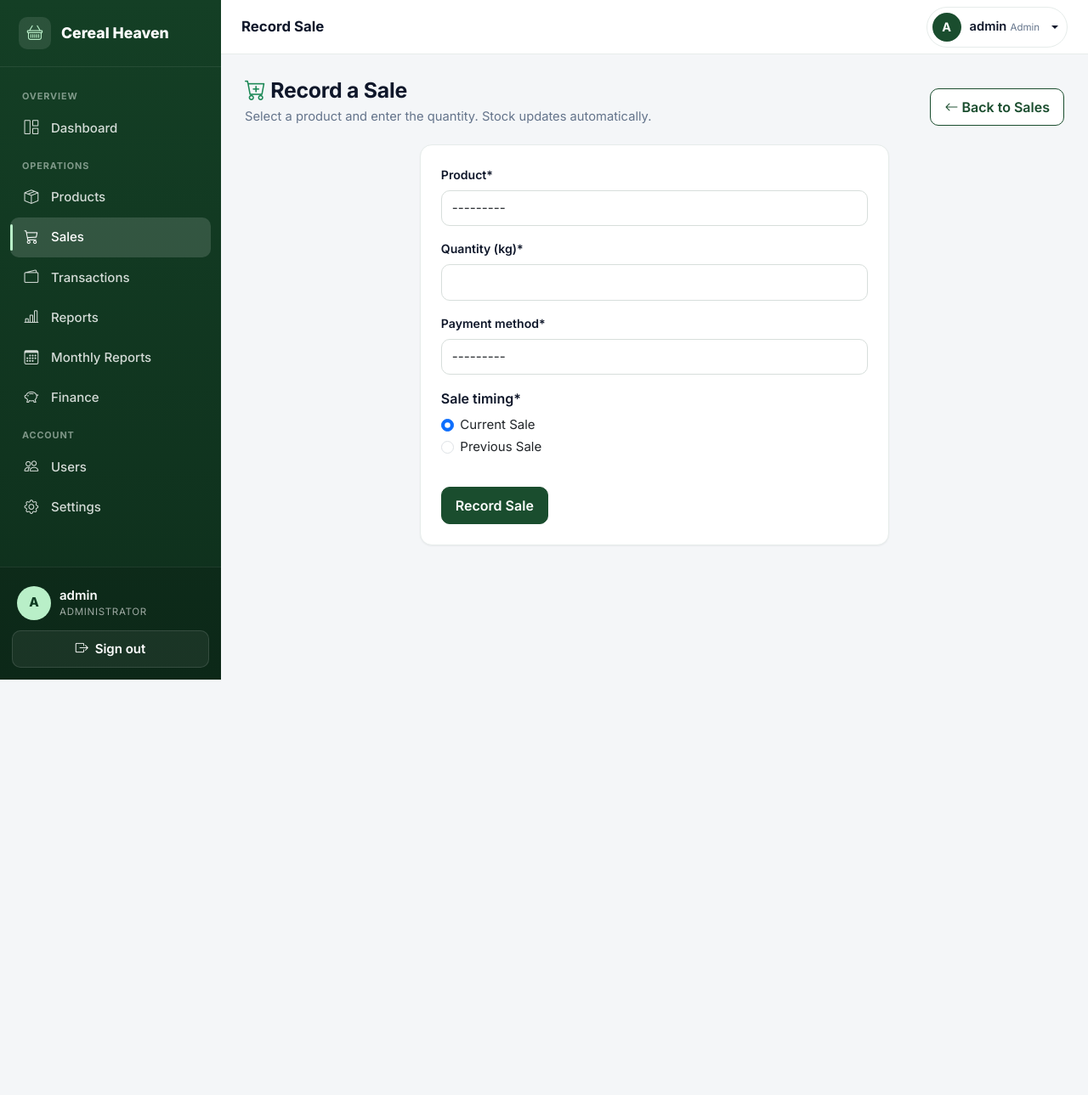
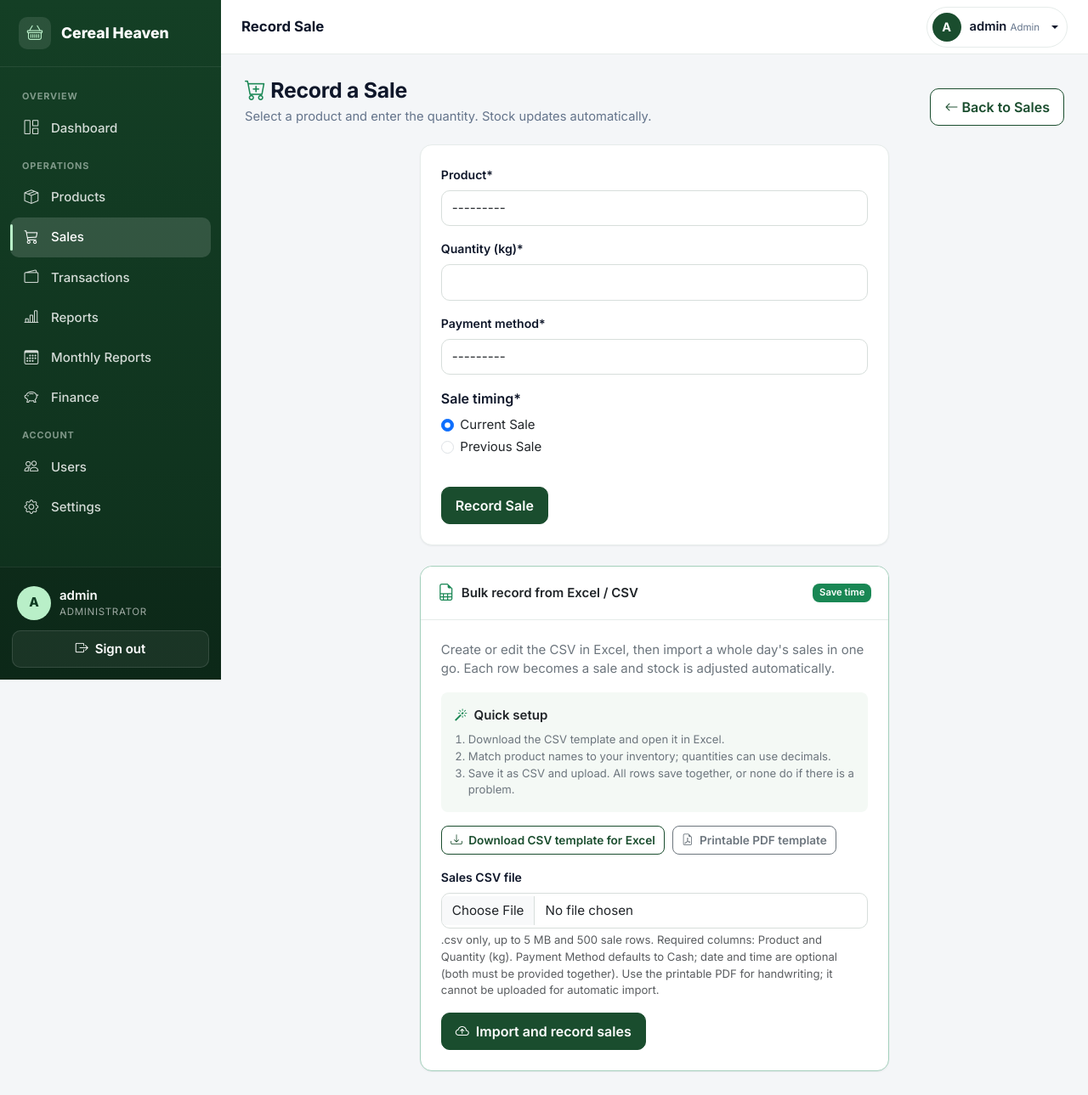
Before and after one commit to francisjoel45/Grocery, a Django app: page /sales/add/ in a window 1280 px wide. Shown: the whole page at 85% size. Before the commit the page ends 800 px from the top, so only its background shows below. Run offline with Django 5.2, Linux system fonts and the light colour scheme; a user stored in the database is signed in; data that the repository does not hold is empty; some libraries are stand-ins or nearby versions.

Commit message:
Add CSV sales import
Co-authored-by: Copilot <223556219+Copilot@users.noreply.github.com>

```diff
--- a/Grocery/forms.py
+++ b/Grocery/forms.py
@@ -196,6 +196,24 @@ class SaleForm(forms.ModelForm):
         return cleaned_data
 
 
+class SalesImportForm(forms.Form):
+    file = forms.FileField(
+        label='Sales CSV file',
+        widget=forms.FileInput(attrs={
+            'class': 'form-control',
+            'accept': '.csv,text/csv',
+        }),
+    )
+
+    def clean_file(self):
+        uploaded_file = self.cleaned_data['file']
+        if not uploaded_file.name.lower().endswith('.csv'):
+            raise forms.ValidationError('Upload an Excel-compatible .csv file.')
+        if uploaded_file.size > 5 * 1024 * 1024:
+            raise forms.ValidationError('The CSV file must be 5 MB or smaller.')
+        return uploaded_file
+
+
 class FinanceFormMixin:
     def __init__(self, *args, **kwargs):
         super().__init__(*args, **kwargs)
--- a/Grocery/templates/Grocery/sale_form.html
+++ b/Grocery/templates/Grocery/sale_form.html
@@ -26,6 +26,62 @@
             </div>
         </div>
     </div>
+    {% if title != 'Edit Sale' %}
+    <div class="col-lg-7 mt-4">
+        <div class="card border-success-subtle">
+            <div class="card-header d-flex align-items-center gap-2">
+                <i class="bi bi-file-earmark-spreadsheet text-success fs-5"></i>
+                <span>Bulk record from Excel / CSV</span>
+                <span class="badge text-bg-success ms-auto">Save time</span>
+            </div>
+            <div class="card-body p-4">
+                <p class="text-secondary mb-3">
+                Create or edit the CSV in Excel, then import a whole day's sales in one go. Each row becomes a sale and stock is adjusted automatically.
+                </p>
+                <div class="rounded-3 p-3 mb-3" style="background:#f4f9f5">
+                    <div class="fw-semibold mb-2"><i class="bi bi-magic text-success me-1"></i> Quick setup</div>
+                    <ol class="small text-secondary mb-0 ps-3">
+                        <li>Download the CSV template and open it in Excel.</li>
+                        <li>Match product names to your inventory; quantities can use decimals.</li>
+                        <li>Save it as CSV and upload. All rows save together, or none do if there is a problem.</li>
+                    </ol>
+                </div>
+                <a href="{% url 'Grocery:sales_import_template' %}" class="btn btn-outline-success btn-sm mb-3">
+                    <i class="bi bi-download me-1"></i> Download CSV template for Excel
+                </a>
+                <a href="{% url 'Grocery:sales_import_template_pdf' %}" class="btn btn-outline-secondary btn-sm mb-3 ms-1">
+                    <i class="bi bi-file-earmark-pdf me-1"></i> Printable PDF template
+                </a>
+
+                {% if import_errors %}
+                <div class="alert alert-danger" role="alert">
+                    <div class="fw-semibold mb-1">Nothing was imported. Please fix these issues and try again:</div>
+                    <ul class="mb-0">
+                        {% for error in import_errors %}<li>{{ error }}</li>{% endfor %}
+                    </ul>
+                </div>
+                {% endif %}
+
+                <form method="post" action="{% url 'Grocery:import_sales' %}" enctype="multipart/form-data">
+                    {% csrf_token %}
+                    <label for="{{ import_form.file.id_for_label }}" class="form-label">{{ import_form.file.label }}</label>
+                    {{ import_form.file }}
+                    {% for error in import_form.file.errors %}
+                    <div class="invalid-feedback d-block">{{ error }}</div>
+                    {% endfor %}
+                    <div class="form-text mb-3">
+                        .csv only, up to 5 MB and 500 sale rows. Required columns: Product and Quantity (kg).
+                        Payment Method defaults to Cash; date and time are optional (both must be provided together).
+                        Use the printable PDF for handwriting; it cannot be uploaded for automatic import.
+                    </div>
+                    <button type="submit" class="btn btn-success">
+                        <i class="bi bi-cloud-arrow-up me-1"></i> Import and record sales
+                    </button>
+                </form>
+            </div>
+        </div>
+    </div>
+    {% endif %}
 </div>
 
 <script>
--- a/Grocery/urls.py
+++ b/Grocery/urls.py
@@ -25,6 +25,9 @@ urlpatterns = [
     # Sales
     path('sales/', views.sales_list, name='sales_list'),
     path('sales/add/', views.add_sale, name='add_sale'),
+    path('sales/import/', views.import_sales, name='import_sales'),
+    path('sales/import/template/', views.sales_import_template, name='sales_import_template'),
+    path('sales/import/template.pdf', views.sales_import_template_pdf, name='sales_import_template_pdf'),
     path('sales/edit/<int:pk>/', views.edit_sale, name='edit_sale'),
     path('sales/delete/<int:pk>/', views.delete_sale, name='delete_sale'),
     path('transactions/', views.transactions, name='transactions'),
--- a/Grocery/views.py
+++ b/Grocery/views.py
@@ -30,10 +30,12 @@ from .forms import (
     ExpenseForm,
     StockPurchaseForm,
     WithdrawalForm,
+    SalesImportForm,
     ExpenseForm,
     StockPurchaseForm,
     WithdrawalForm,
 )
+from .sales_import import SalesImportError, parse_sales_csv
 
 
 def is_admin(user):
@@ -617,6 +619,7 @@ def transactions(request):
 @login_required
 @shop_attendant_required
 def add_sale(request):
+    import_form = SalesImportForm()
     if request.method == 'POST':
         form = SaleForm(request.POST)
         if form.is_valid():
@@ -636,9 +639,185 @@ def add_sale(request):
                 f'Sale recorded successfully! Profit: {format_currency(sale.profit)}'
             )
             return redirect('Grocery:sales_list')
+        import_form = SalesImportForm()
     else:
         form = SaleForm()
-    return render(request, 'Grocery/sale_form.html', {'form': form})
+    return render(request, 'Grocery/sale_form.html', {
+        'form': form,
+        'import_form': import_form,
+    })
+
+
+@login_required
+@shop_attendant_required
+def import_sales(request):
+    if request.method != 'POST':
+        return redirect('Grocery:add_sale')
+
+    form = SalesImportForm(request.POST, request.FILES)
+    import_errors = []
+    imported_count = 0
+    if form.is_valid():
+        try:
+            imported_sales = parse_sales_csv(form.cleaned_data['file'])
+            with transaction.atomic():
+                products = list(Product.objects.select_for_update().all())
+                products_by_name = {}
+                for product in products:
+                    products_by_name.setdefault(product.name.strip().casefold(), []).append(product)
+
+                resolved_sales = []
+                quantities_by_product = {}
+                for imported_sale in imported_sales:
+                    matches = products_by_name.get(imported_sale.product_name.casefold(), [])
+                    if not matches:
+                        import_errors.append(
+                            f'Row {imported_sale.row_number}: product "{imported_sale.product_name}" was not found.'
+                        )
+                        continue
+                    if len(matches) > 1:
+                        import_errors.append(
+                            f'Row {imported_sale.row_number}: product name "{imported_sale.product_name}" is ambiguous; '
+                            'rename duplicate products before importing.'
+                        )
+                        continue
+
+                    product = matches[0]
+                    resolved_sales.append((imported_sale, product))
+                    quantities_by_product[product.pk] = (
+                        quantities_by_product.get(product.pk, Decimal('0')) + imported_sale.quantity
+                    )
+
+                for product in products:
+                    requested_quantity = quantities_by_product.get(product.pk, Decimal('0'))
+                    if requested_quantity > product.quantity:
+                        import_errors.append(
+                            f'Not enough stock for {product.name}: the sheet needs '
+                            f'{requested_quantity} kg, but only {product.quantity} kg is available.'
+                        )
+
+                if import_errors:
+                    raise SalesImportError(import_errors)
+
+                for imported_sale, product in resolved_sales:
+                    Sale.objects.create(
+                        product=product,
+                        quantity=imported_sale.quantity,
+                        payment_method=imported_sale.payment_method,
+                        sale_datetime=imported_sale.sale_datetime,
+                        date_sold=imported_sale.sale_datetime,
+                        added_by=request.user,
+                    )
+                for product in products:
+                    requested_quantity = quantities_by_product.get(product.pk, Decimal('0'))
+                    if requested_quantity:
+                        product.quantity -= requested_quantity
+                        product.save(update_fields=['quantity'])
+                imported_count = len(resolved_sales)
+        except SalesImportError as exc:
+            import_errors = exc.errors
+    else:
+        import_errors = [
+            f'Sales CSV: {error}'
+            for field, errors in form.errors.items()
+            for error in errors
+        ]
+
+    if import_errors:
+        return render(request, 'Grocery/sale_form.html', {
+            'form': SaleForm(),
+            'import_form': form,
+            'import_errors': import_errors,
+        })
+
+    messages.success(
+        request,
+        f'{imported_count} sale{"s" if imported_count != 1 else ""} imported successfully. '
+        'Inventory and sale totals have been updated.',
+    )
+    return redirect('Grocery:sales_list')
+
+
+@login_required
+@shop_attendant_required
+def sales_import_template(request):
+    output = io.StringIO(newline='')
+    writer = csv.writer(output)
+    writer.writerow(['Product', 'Quantity (kg)', 'Payment Method', 'Sale Date', 'Sale Time'])
+    response = HttpResponse('\ufeff' + output.getvalue(), content_type='text/csv; charset=utf-8')
+    response['Content-Disposition'] = 'attachment; filename="sales_import_template.csv"'
+    return response
+
+
+@login_required
+@shop_attendant_required
+def sales_import_template_pdf(request):
+    output = io.BytesIO()
+    document = SimpleDocTemplate(
+        output,
+        pagesize=landscape(A4),
+        rightMargin=36,
+        leftMargin=36,
+        topMargin=32,
+        bottomMargin=32,
+        title='Sales Entry Template',
+    )
+    styles = getSampleStyleSheet()
+    title_style = ParagraphStyle(
+        'SalesTemplateTitle',
+        parent=styles['Title'],
+        textColor=colors.HexColor('#1a4d2e'),
+        alignment=0,
+        spaceAfter=6,
+    )
+    note_style = ParagraphStyle(
+        'SalesTemplateNote',
+        parent=styles['BodyText'],
+        textColor=colors.HexColor('#475569'),
+        leading=16,
+    )
+    table_data = [[
+        'Product',
+        'Quantity (kg)',
+        'Payment Method',
+        'Sale Date',
+        'Sale Time',
+    ]]
+    table_data.extend([['', '', '', '', ''] for _ in range(14)])
+    available_width = landscape(A4)[0] - 72
+    column_widths = [
+        available_width * 0.28,
+        available_width * 0.16,
+        available_width * 0.22,
+        available_width * 0.18,
+        available_width * 0.16,
+    ]
+    sales_table = Table(table_data, colWidths=column_widths, rowHeights=[30] + [29] * 14)
+    sales_table.setStyle(TableStyle([
+        ('BACKGROUND', (0, 0), (-1, 0), colors.HexColor('#1a4d2e')),
+        ('TEXTCOLOR', (0, 0), (-1, 0), colors.white),
+        ('FONTNAME', (0, 0), (-1, 0), 'Helvetica-Bold'),
+        ('FONTSIZE', (0, 0), (-1, 0), 9),
+        ('GRID', (0, 0), (-1, -1), 0.5, colors.HexColor('#cbd5d1')),
+        ('VALIGN', (0, 0), (-1, -1), 'MIDDLE'),
+        ('ROWBACKGROUNDS', (0, 1), (-1, -1), [colors.white, colors.HexColor('#f4f9f5')]),
+        ('LEFTPADDING', (0, 0), (-1, -1), 9),
+        ('RIGHTPADDING', (0, 0), (-1, -1), 9),
+    ]))
+    document.build([
+        Paragraph('Sales Entry Template', title_style),
+        Paragraph(
+            'Printable worksheet: write one sale per row. Use product names exactly as they appear in inventory. '
+            'Payment must be Cash or M-Pesa. Enter both sale date and time, or leave both blank for a sale recorded now. '
+            'To import sales automatically, use the CSV template in Excel or another spreadsheet app; PDF files cannot be uploaded.',
+            note_style,
+        ),
+        Spacer(1, 16),
+        sales_table,
+    ])
+    response = HttpResponse(output.getvalue(), content_type='application/pdf')
+    response['Content-Disposition'] = 'attachment; filename="sales_import_template.pdf"'
+    return response
 
 
 @login_required
```
Also changed, not shown: Grocery/sales_import.py (added, +173 -0 lines), Grocery/tests.py (+117 -0 lines), README.md.
